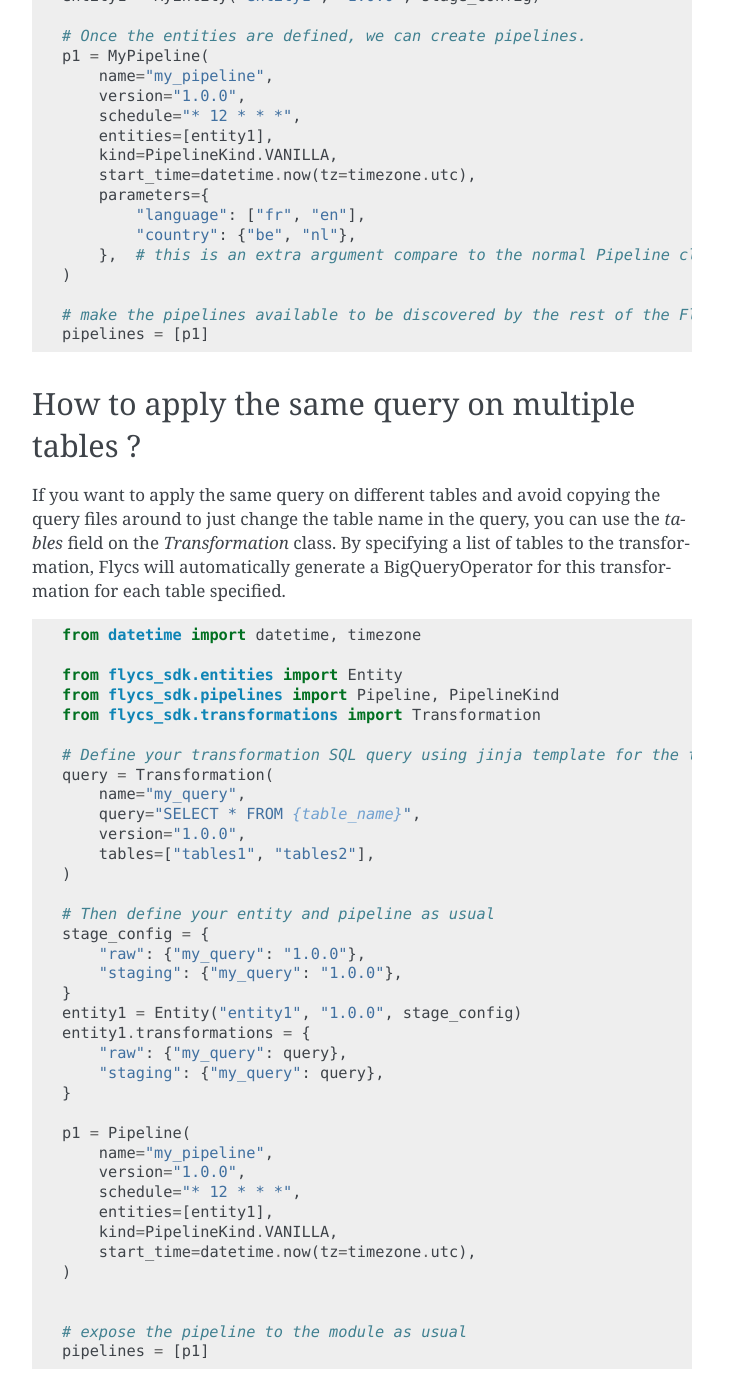
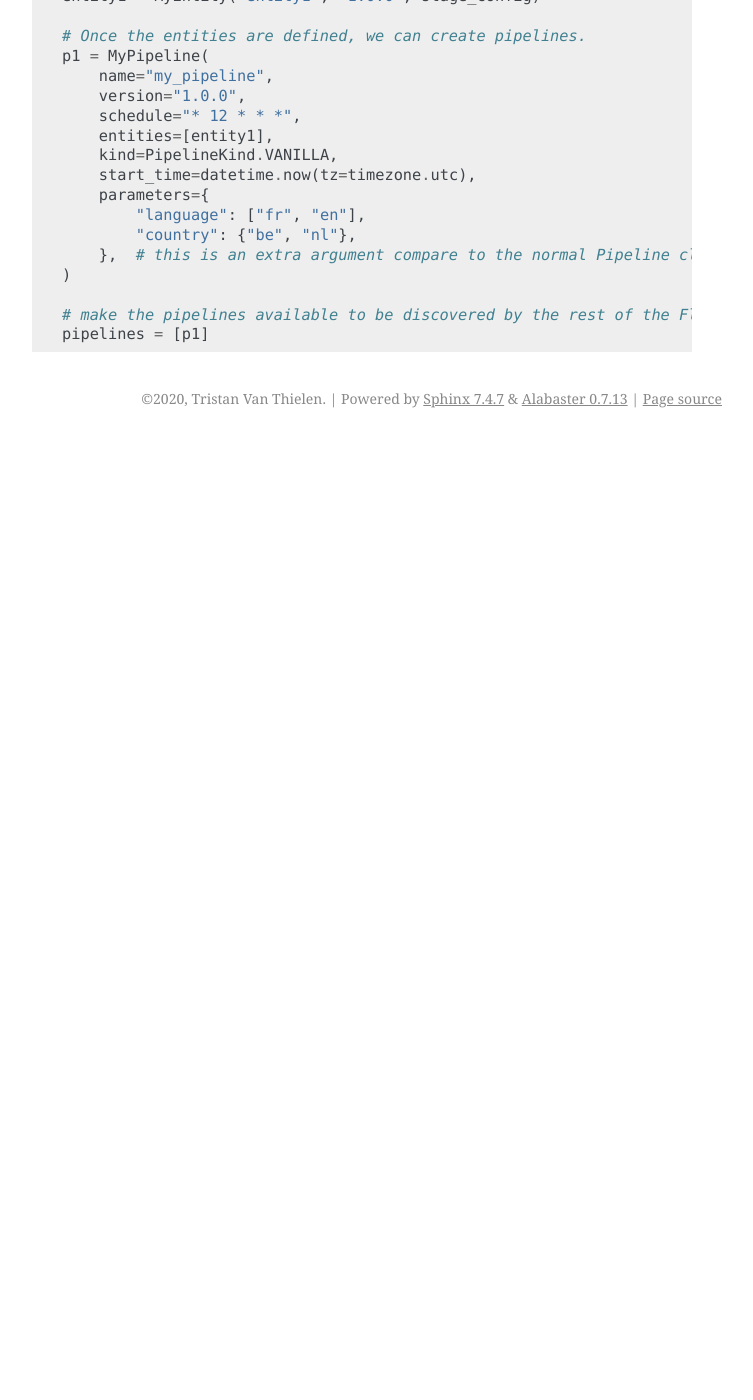
Before and after one commit to devoteamgcloud/flycs_sdk, a Sphinx documentation site: the page built from docs/usage.rst, in a window 1280 px wide and 1400 px high, scrolled down 2279 px. Shown: the whole window, without its empty margins (388-1141 px from the left). Built offline with Sphinx 7.4.7, drawn with Linux system fonts in a browser that asks for light colours; after the commit the page ends 2717 px from its top, so only the background shows below that; some of the changed text lies outside the part shown.

Commit message:
fix: doc: upgrade documentation with latest methods available in SDK

```diff
--- a/docs/examples/basic.py
+++ b/docs/examples/basic.py
@@ -9,7 +9,7 @@
     "staging": {"table_3": "1.0.0", "table_4": "1.0.0"},
     "data_warehouse": {"table_5": "1.1.0"},
 }
-entity1 = Entity("entity1", "1.0.0", stage_config)
+entity1 = Entity(name="entity1", version="1.0.0", stage_config=stage_config)
 
 # Once the entities are defined, we can create pipelines.
 p1 = Pipeline(
--- a/docs/examples/custom_operator.py
+++ b/docs/examples/custom_operator.py
@@ -7,14 +7,13 @@
 
 ENTITY_NAME = "my_dataset"
 
-transformations = []
+
 query = Transformation(
     name="simple_copy",
     query="SELECT * FROM raw.alpha.employees.employees AS raw",
     version="1.0.0",
     static=True,
 )
-transformations.append(query)
 
 
 def build(dag, env=None):
@@ -40,12 +39,10 @@
 entity = Entity(
     name=ENTITY_NAME,
     version="1.0.0",
-    stage_config={"staging": {t.name: t.version for t in transformations}},
     custom_operators={"staging": [mycode]},
 )
 # insert the transformations into the entity
-for t in transformations:
-    entity.transformations["staging"] = {t.name: t for t in transformations}
+entity.add_transformation("staging", query)
 
 
 python_pipeline = Pipeline(
--- a/docs/examples/template_query.py
+++ /dev/null
@@ -1,37 +0,0 @@
-from datetime import datetime, timezone
-
-from flycs_sdk.entities import Entity
-from flycs_sdk.pipelines import Pipeline, PipelineKind
-from flycs_sdk.transformations import Transformation
-
-# Define your transformation SQL query using jinja template for the table name and define the list of table on which this transformation should be applied
-query = Transformation(
-    name="my_query",
-    query="SELECT * FROM {table_name}",
-    version="1.0.0",
-    tables=["tables1", "tables2"],
-)
-
-# Then define your entity and pipeline as usual
-stage_config = {
-    "raw": {"my_query": "1.0.0"},
-    "staging": {"my_query": "1.0.0"},
-}
-entity1 = Entity("entity1", "1.0.0", stage_config)
-entity1.transformations = {
-    "raw": {"my_query": query},
-    "staging": {"my_query": query},
-}
-
-p1 = Pipeline(
-    name="my_pipeline",
-    version="1.0.0",
-    schedule="* 12 * * *",
-    entities=[entity1],
-    kind=PipelineKind.VANILLA,
-    start_time=datetime.now(tz=timezone.utc),
-)
-
-
-# expose the pipeline to the module as usual
-pipelines = [p1]
--- a/docs/functions.rst
+++ b/docs/functions.rst
@@ -7,6 +7,7 @@
 Example definition of a function in YAML:
 
 .. code-block:: yaml
+
     QUERY: |
     LANGUAGE js AS '''
         if (name === null) {
--- a/docs/usage.rst
+++ b/docs/usage.rst
@@ -39,15 +39,3 @@
 
 .. literalinclude:: examples/parametrize_pipeline.py
   :language: python
-
-
-How to apply the same query on multiple tables ?
-################################################
-
-If you want to apply the same query on different tables and avoid copying the query files around to just change the table name in the query,
-you can use the *tables* field on the *Transformation* class. By specifying a list of tables to the transformation, Flycs will automatically generate
-a BigQueryOperator for this transformation for each table specified.
-
-
-.. literalinclude:: examples/template_query.py
-  :language: python
```
